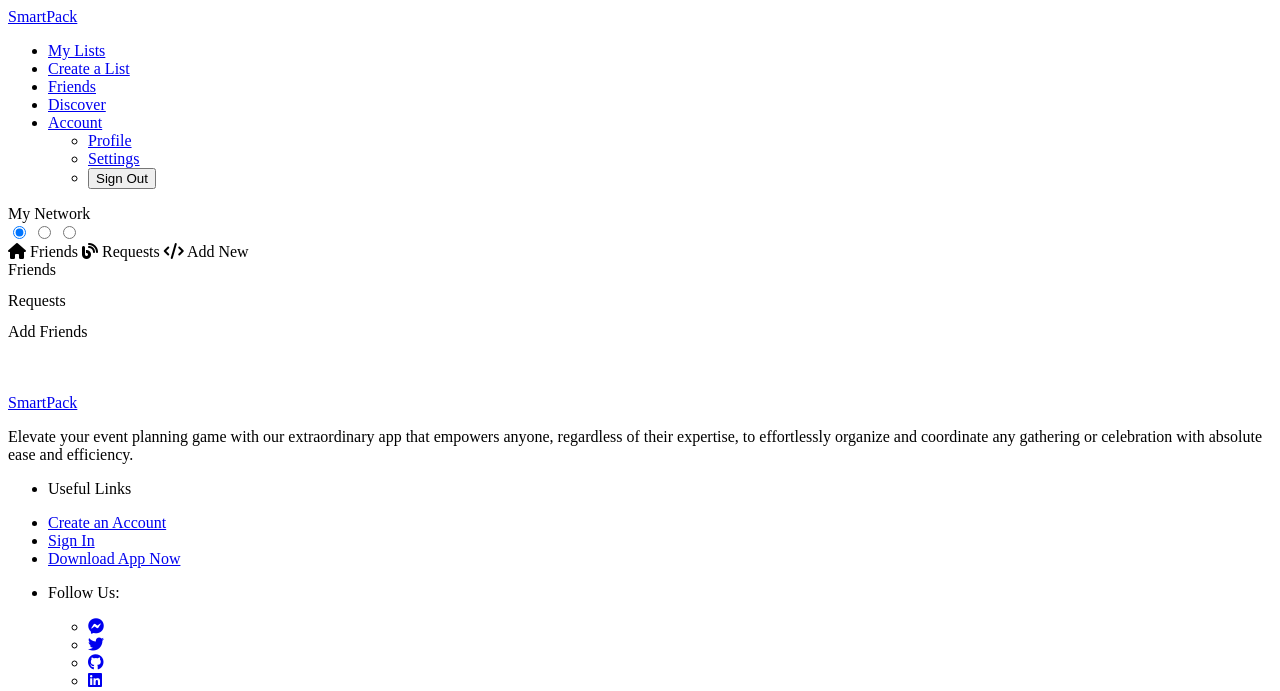
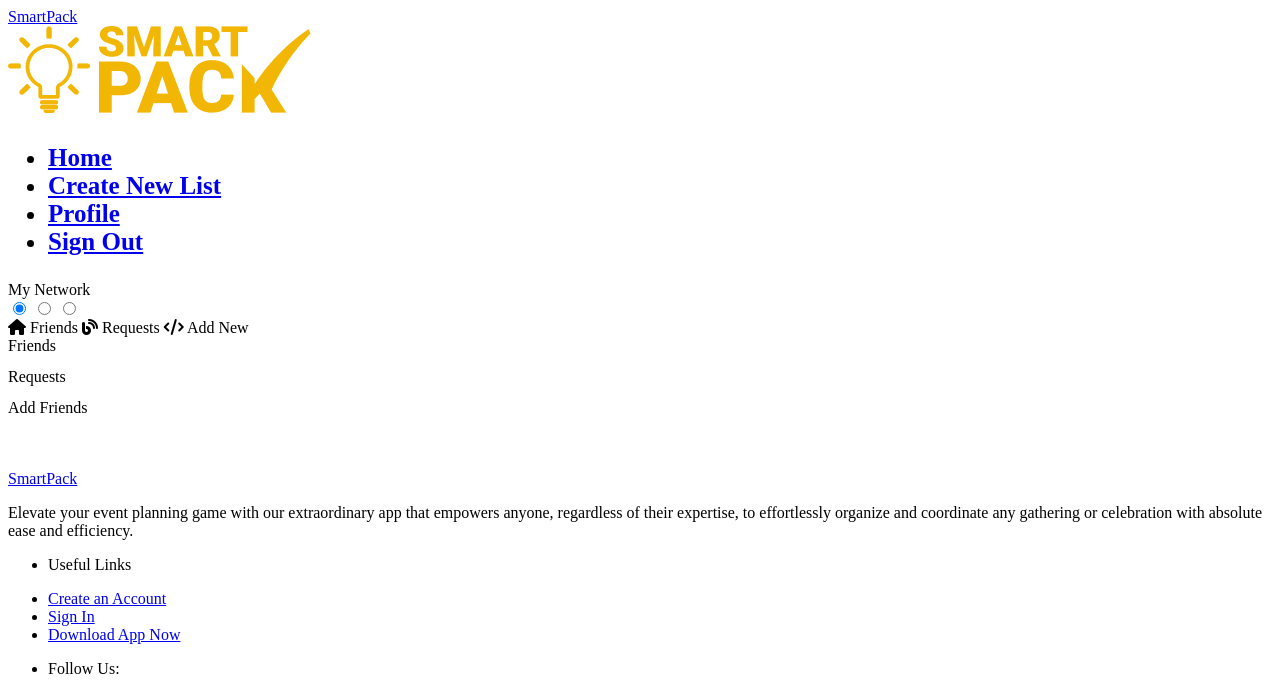
Before and after one commit to harnoor497/IntegratedProject, a website: page connects.html in a window 1280 px wide. Shown: the top 691 px of the page. Drawn offline with Linux system fonts and the light colour scheme; a script that the page names is missing.

Commit message:
font size and style changes

```diff
--- a/connects.html
+++ b/connects.html
@@ -22,40 +22,35 @@
     <div class="container">
       <a href="#" class="logo">SmartPack</a>
 
-      <nav class="navbar" data-navbar>
-        <ul class="navbar-list container">
+      <nav class="navbar" style="font-size: 25px;
+      font-weight: bold;">
+        <div class="brand-title">
+          <a href=""><img src="./images/Login_page_mobile.png" alt="Logo"></a>
+        </div>
+        <a href="#" class="toggle-button">
+          <span class="bar"></span>
+          <span class="bar"></span>
+          <span class="bar"></span>
+        </a>
+      <div class="navbar-links">
+        <ul class="navbar-links">
             <li>
-            <a href="./home.html" class="navbar-link" data-nav-link>My Lists</a>
+              <a href="./home.html">Home</a>
             </li>
-
             <li>
-            <a href="./createList.html" class="navbar-link" data-nav-link>Create a List</a>
+              <a href="./createList.html">Create New List</a>
             </li>
-
             <li>
-            <a href="./connects.html" class="navbar-link active" data-nav-link>Friends</a>
+              <a href="./profile.html">Profile</a>
             </li>
-
+            <!-- <li>
+              <a href="./blog.html">Blog</a>
+            </li> -->
             <li>
-            <a href="#team" class="navbar-link" data-nav-link>Discover</a>
-          </li>
-
-          <!-- <li>
-            <a href="#settings" class="navbar-link">Settings</a>
-          </li> -->
-
-          <li class="dropdown">
-            <a href="#" class="navbar-link" onclick="toggleDropdown()">Account</a>
-            <div class="dropdown-content" id="dropdownContent">
-              <ul>
-                <li><a href="./profile.html">Profile</a></li>
-                <li><a href="./settings.html">Settings</a></li>
-                <li><a href="./index.html"><button id="signOutButton">Sign Out</button></a></li>
-              </ul>
-
-            </div>
+              <a id="signOutButton" href="./index.html">Sign Out</a>
             </li>
         </ul>
+    </div>
     </nav>
     </div>
   </header>
--- a/css/newstyle.css
+++ b/css/newstyle.css
@@ -47,6 +47,10 @@
   font-size: 24px;
   font-weight: bold;
 }
+nav.navbar {
+  font-size: 25px;
+  font-weight: bold;
+}
 
   .navbar{
     display: flex;
@@ -57,6 +61,7 @@
     box-shadow: 0 0 5px rgba(0,0,0,0.3);
     border-radius: 5px;
     position: sticky;
+    /* font-size: 26px; */
   }
   .brand-title{
     font-size: 1.5rem;
--- a/css/style.css
+++ b/css/style.css
@@ -29,7 +29,7 @@
     --fs-1: 3rem;
     --fs-2: 2rem;
     --fs-3: 1.5rem;
-    --fs-4: 1.4rem;
+    --fs-4: 25rem;
     --fs-5: 1.3rem;
 
     --fw-900: 900;
@@ -99,6 +99,10 @@
 
   img { height: auto; }
 
+  nav.navbar {
+    font-size: 25px;
+    font-weight: bold;
+  }
   button {
     background: none;
     border: none;
@@ -307,7 +311,7 @@
 
   .navbar-link {
     color: var(--eerie-black);
-    font-size: var(--fs-3);
+    font-size: 26px;
     font-weight: var(--fw-600);
     padding-block: 7px;
     transition: var(--transition-1);
```
Also changed, not shown: blog.html (+5 -4 lines), createList.html (+2 -1 lines), discover.html (+5 -4 lines), editChecklist.html (+4 -3 lines), home.html (+4 -3 lines), login.html (+6 -5 lines), profile.html (+4 -3 lines), signup.html (+6 -5 lines), viewAllChecklists.html (+4 -3 lines). Lines whose indentation alone changed are shown as unchanged.
